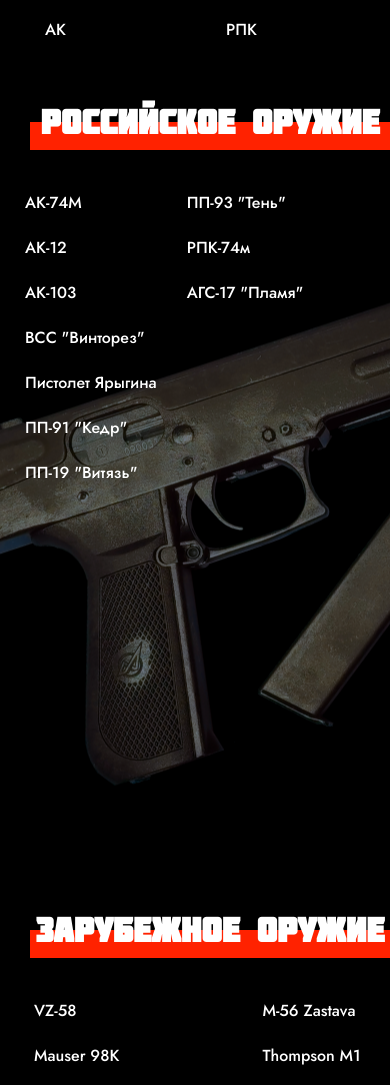
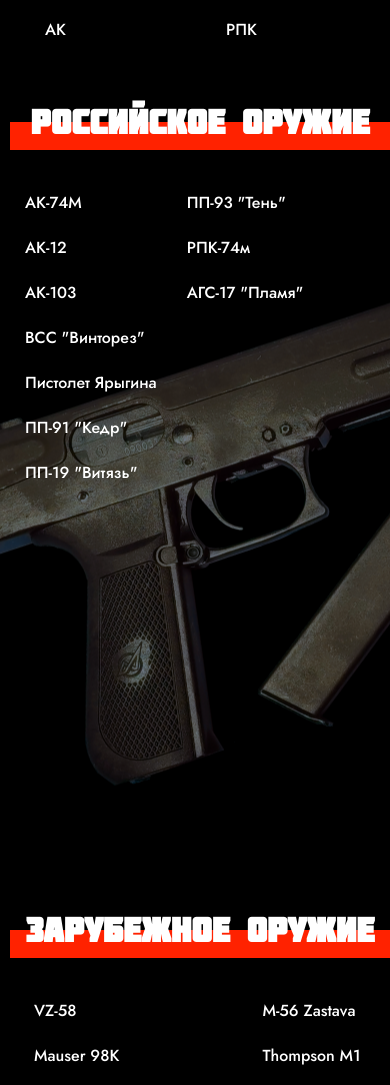
Before and after one commit to gammbol/oruzh, a plain HTML site: page index.html in a window 390 px wide. Shown: the part 3185-4270 px from the top of the page. Drawn offline with nearby package versions, Linux system fonts and the light colour scheme.

Commit message:
Update style.css

```diff
--- a/styles/style.css
+++ b/styles/style.css
@@ -136,7 +136,7 @@
         padding-top: 80px !important;
     }
     .rusHeadingWrapper {
-        max-width: 360px !important;
+        max-width: 380px !important;
         height: 28px !important;
     }
     .rusHeading {
@@ -160,7 +160,7 @@
         padding-top: 80px !important;
     }
     .forHeadingWrapper {
-        max-width: 360px !important;
+        max-width: 380px !important;
         height: 28px !important;
         margin-left: auto;
     }
```
